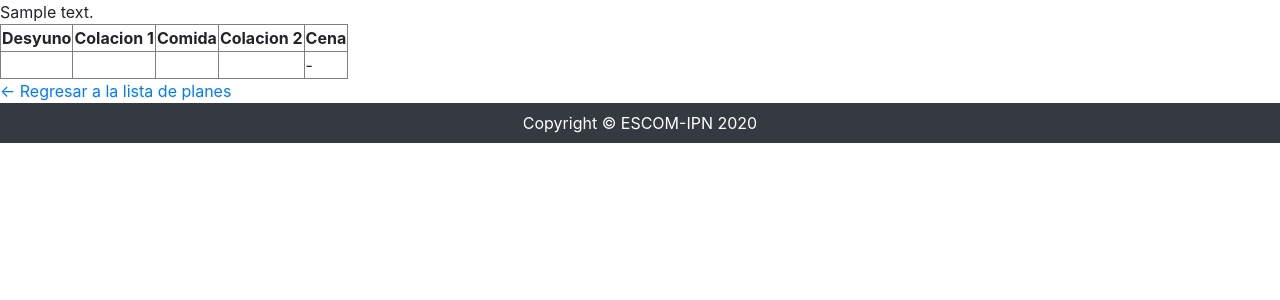
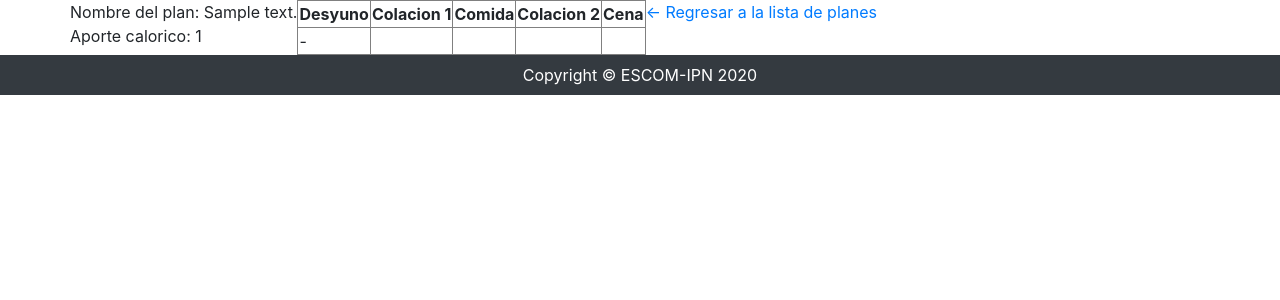
Before and after one commit to maizorin97/Nutri-Desk, a Django app: page /planes/ver_plan/1/ in a window 1280 px wide. Shown: the part 56-356 px from the top of the page. Run offline with Django 3.2, Linux system fonts and the light colour scheme; data comes from the database, SQL or seed files in the repository; tables that the repository leaves empty hold one stand-in row (values such as "Sample post"); some libraries are stand-ins or nearby versions.

Commit message:
se cambio un poco la interfaz

```diff
--- a/back-end/nutridesk/planes/templates/eliminar_plan.html
+++ b/back-end/nutridesk/planes/templates/eliminar_plan.html
@@ -2,6 +2,8 @@
 {% load static %}
 {% block title %}Plan de alimentación{% endblock %}
 {% block content %}
+<div class="container">
+    <div class="row">
         <form method="POST">{% csrf_token %}
             ¿Estas seguro de querer eliminar este plan?
             <br/>
@@ -9,4 +11,6 @@
             <br/>
             <a href="{% url 'planes' %}"><- Regresar a la lista de planes</a>
         </form>
+    </div>
+</div>
 {% endblock %}
--- a/back-end/nutridesk/planes/templates/generar_plan.html
+++ b/back-end/nutridesk/planes/templates/generar_plan.html
@@ -3,7 +3,8 @@
 {% block title %}Plan de alimentación{% endblock %}
 {% block content %}
 <h1>Vista de generacion de plan de alimentacion</h1>
-
+<div class="container">
+    <div class="row">
         <table border="1px">
             <tr>
                 <td>Peso:</td>
@@ -80,6 +81,8 @@ aporte de calorias del plan actual: <input type="text" name="txtAporteCalorico"
             <button type="submit">Guardar plan</button>
         </form>
         <a href="{% url 'planes' %}"><- Regresar a la lista de planes</a>
+    </div>
+</div>
 {% endblock %}
 {% block script %}
 <script>
--- a/back-end/nutridesk/planes/templates/ver_plan.html
+++ b/back-end/nutridesk/planes/templates/ver_plan.html
@@ -2,7 +2,12 @@
 {% load static %}
 {% block title %}Plan de alimentación{% endblock %}
 {% block content %}
-{{plan.descripcion}}
+
+<div class="container">
+    <div class="row">
+        Nombre del plan: {{plan.descripcion}}
+        <br/>
+        Aporte calorico: {{plan.calorias}}
         <table border="1px">
             <tr>
                 <th>Desyuno</th>
@@ -12,7 +17,7 @@
                 <th>Cena</th>
             </tr>
             <tr>
-        {% for tipo_comida in tipos_comidas %}
+                {% for tipo_comida in tipos_comidas reversed %}
                 <td>
                     {% for colacion in colaciones %}
                         {% if colacion.idTipoComida.idTipoComida == tipo_comida.idTipoComida %}
@@ -24,4 +29,6 @@
             </tr>
         </table>
         <a href="{% url 'planes' %}"><- Regresar a la lista de planes</a>
+    </div>
+</div>
 {% endblock %}
```
Lines whose indentation alone changed are shown as unchanged.
